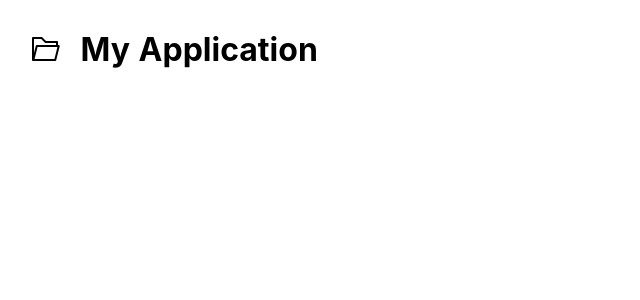
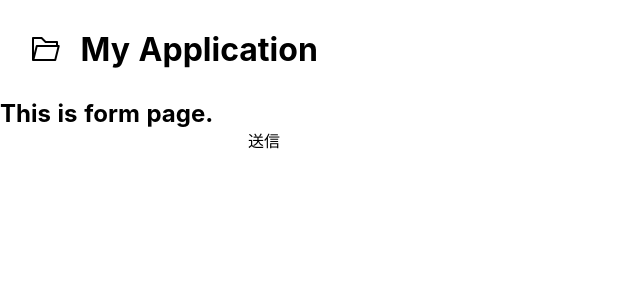
Before and after one commit to negi524/togo-list, a Nuxt app: page /form in a window 1280 px wide. Before the commit this address had no page. Shown: the top 300 px of the page, without its empty margins (0-640 px from the left). Built offline with nearby package versions, Linux system fonts and the light colour scheme.

Commit message:
post処理を新規追加

```diff
--- /dev/null
+++ b/pages/form.vue
@@ -0,0 +1,13 @@
+<template>
+  <div>
+    <h2>This is form page.</h2>
+    <form method="post" action="/api/togo/add">
+      <input type="text" name="message" />
+      <input type="submit" value="送信" />
+    </form>
+  </div>
+</template>
+
+<script>
+export default {};
+</script>
```
Also changed, not shown: 2 other files (tests, documents, lock files or other folders).
